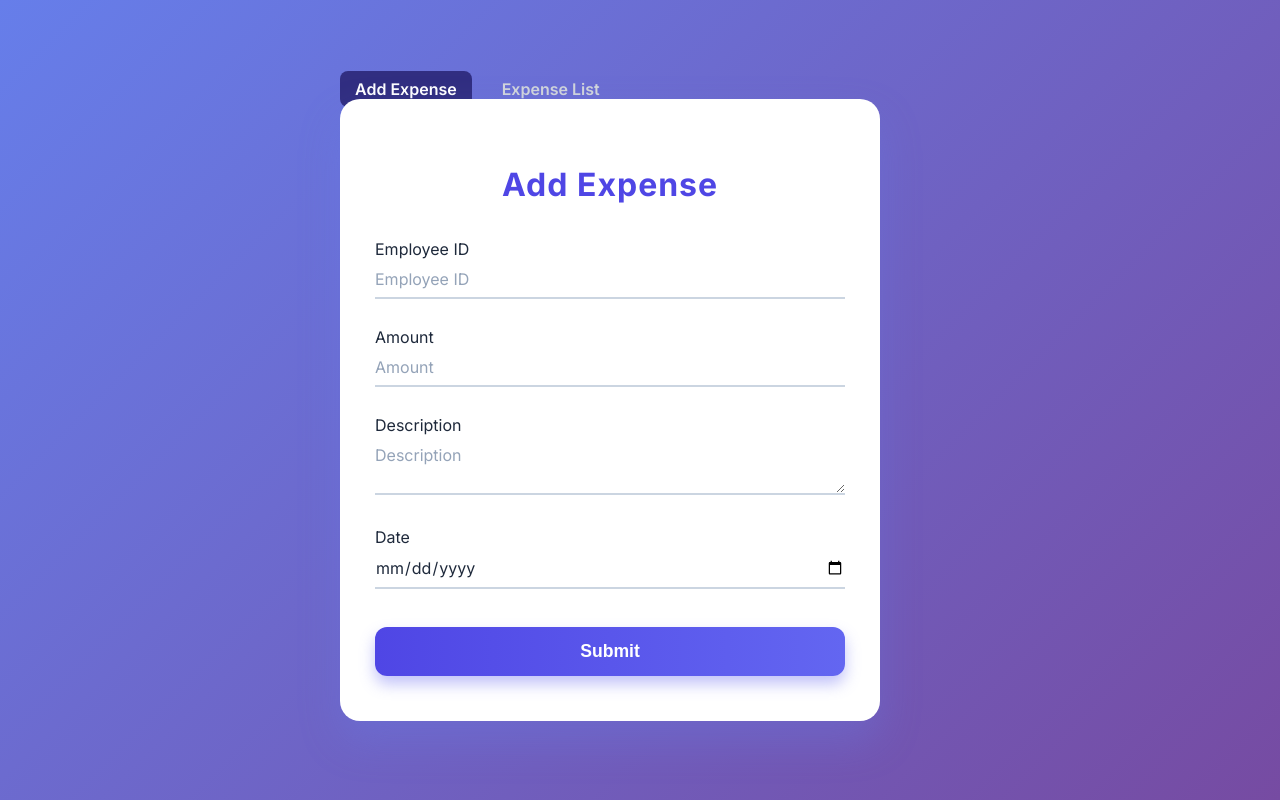
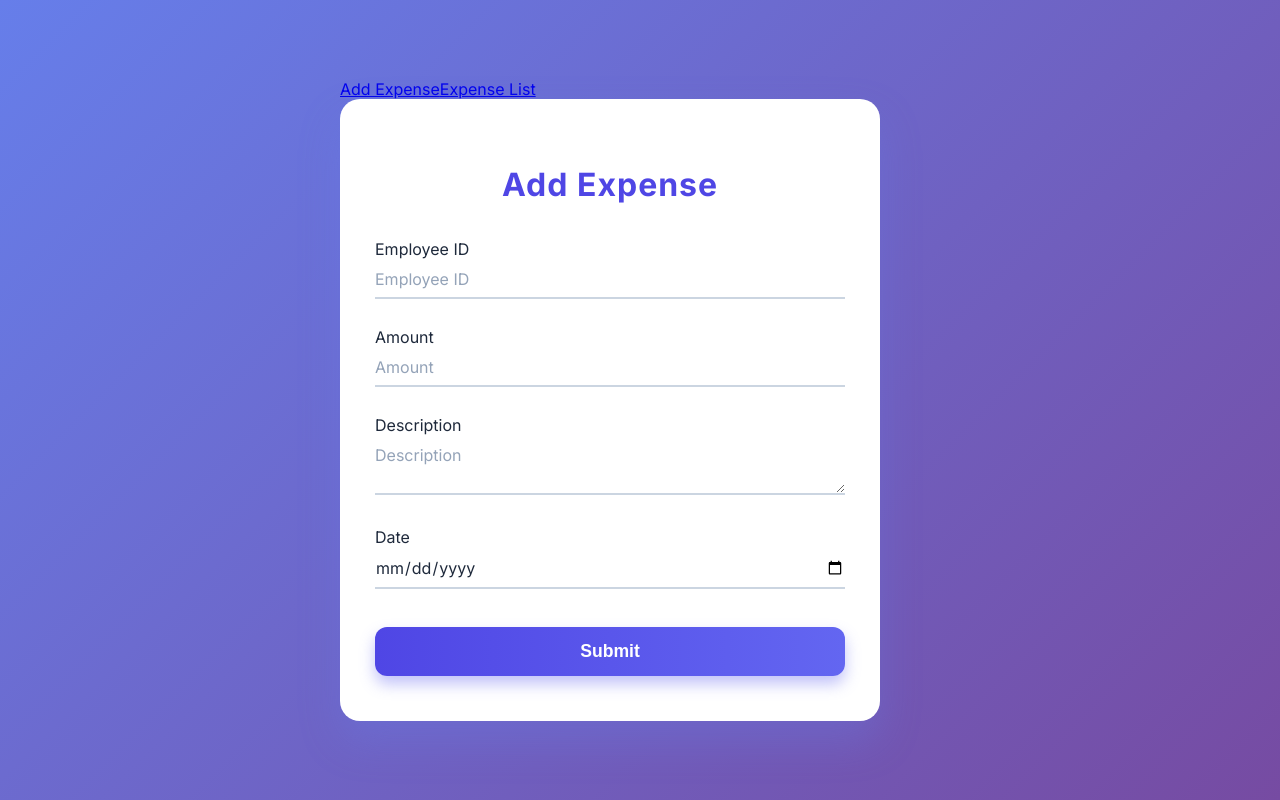
Before and after one commit to Pragalya03/my-reimbursement-portal, a React (Create React App) app in the folder reactapp/: page / in a window 1280 px wide. Built offline with nearby package versions, Linux system fonts and the light colour scheme.

Commit message:
Update App.js

```diff
--- a/reactapp/src/App.js
+++ b/reactapp/src/App.js
@@ -8,33 +8,11 @@ import ExpenseStatusUpdate from "./components/ExpenseStatusUpdate";
 function App() {
   return (
     <Router>
-      <nav>
-        <NavLink
-          to="/"
-          end
-          style={({ isActive }) => ({
-            marginRight: "15px",
-            color: isActive ? "white" : "#d1d5db",
-            backgroundColor: isActive ? "#312e81" : "transparent",
-            padding: "8px 15px",
-            borderRadius: "8px",
-            fontWeight: "600",
-            textDecoration: "none",
-          })}
-        >
+      <nav className="top-right-nav">
+        <NavLink to="/" end className={({ isActive }) => (isActive ? "active" : "")}>
           Add Expense
         </NavLink>
-        <NavLink
-          to="/expenses"
-          style={({ isActive }) => ({
-            color: isActive ? "white" : "#d1d5db",
-            backgroundColor: isActive ? "#312e81" : "transparent",
-            padding: "8px 15px",
-            borderRadius: "8px",
-            fontWeight: "600",
-            textDecoration: "none",
-          })}
-        >
+        <NavLink to="/expenses" className={({ isActive }) => (isActive ? "active" : "")}>
           Expense List
         </NavLink>
       </nav>
```
